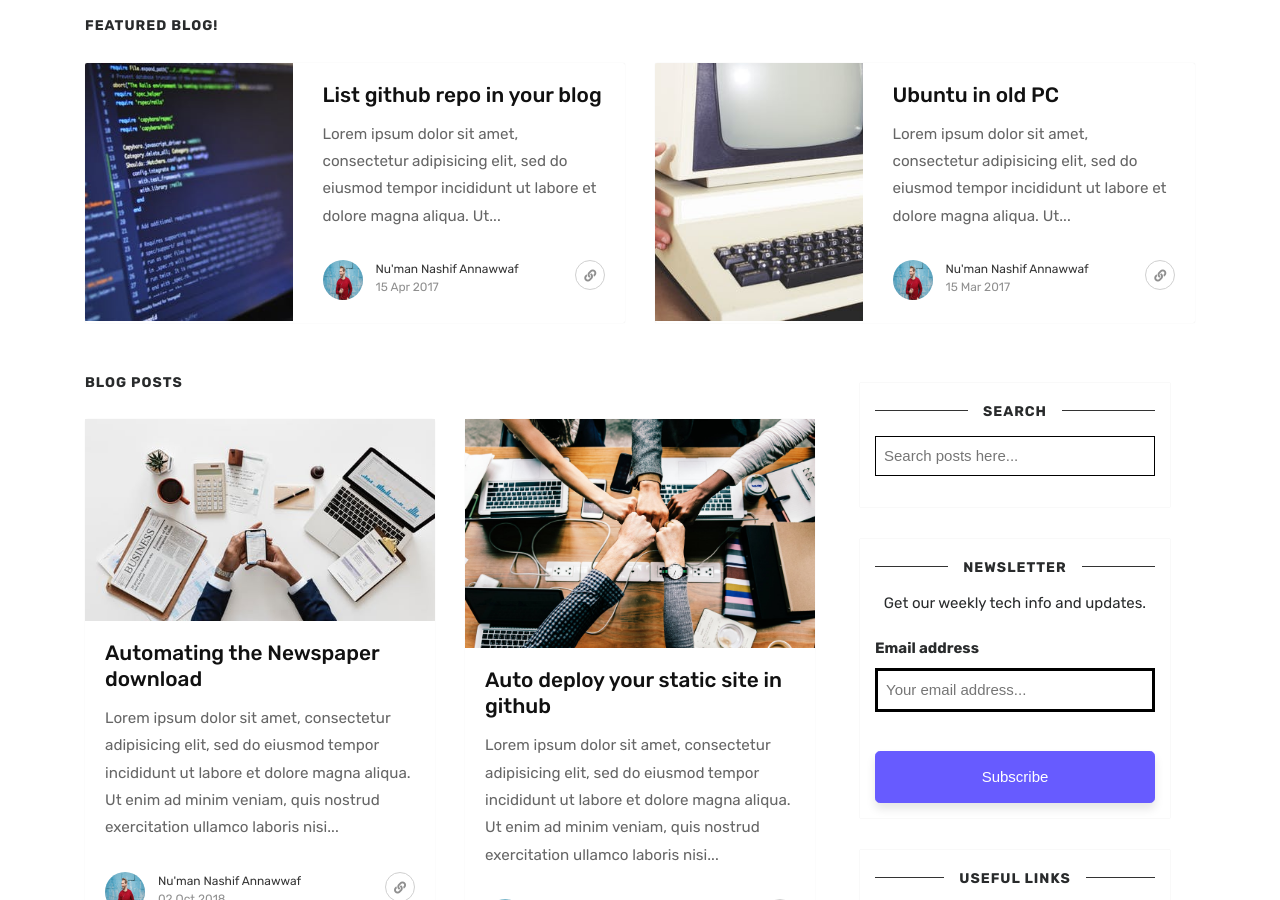
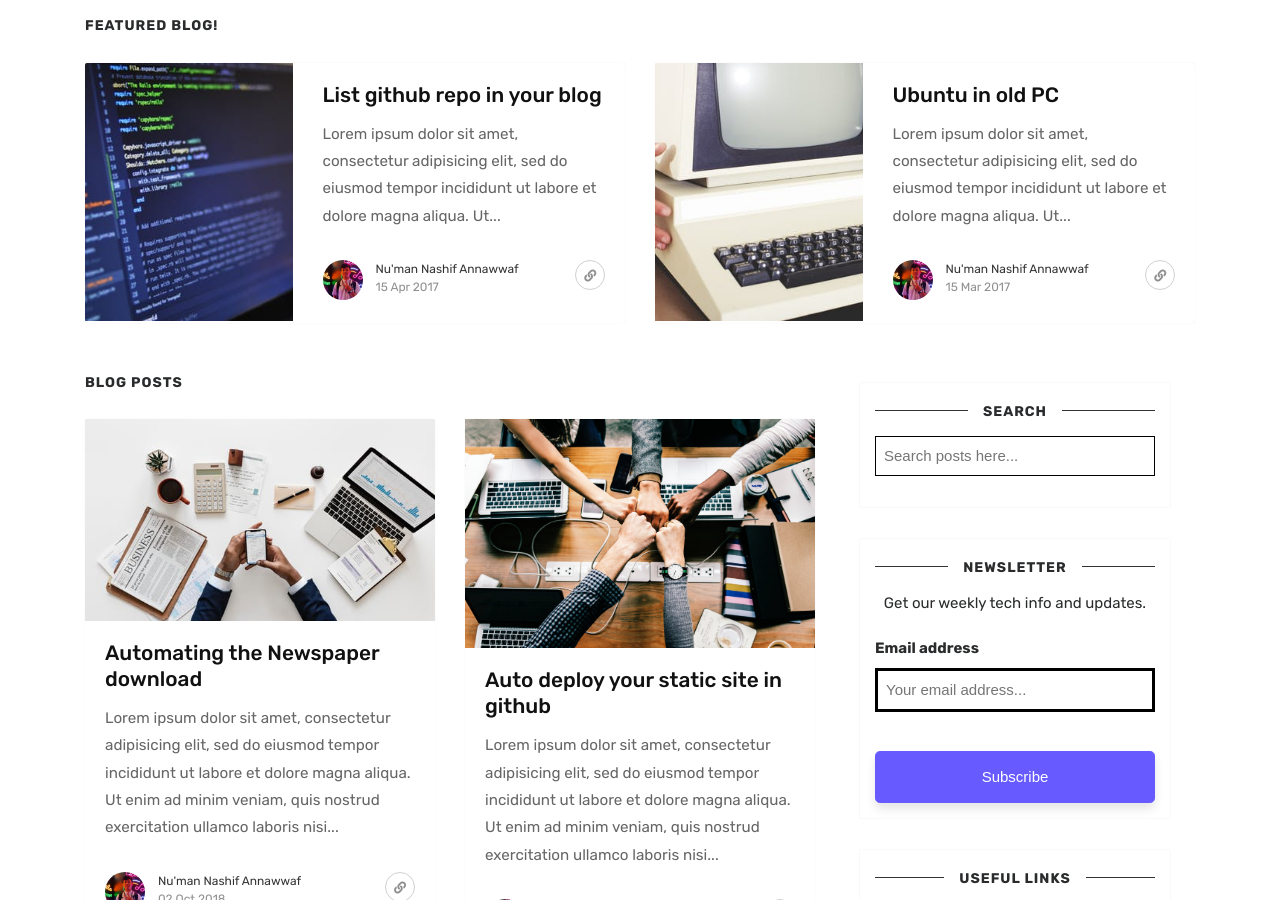
Before and after one commit to sudo-elhazent/sudo-elhazent.github.io, a Jekyll site: the page built from index.html, in a window 1280 px wide and 900 px high, scrolled down 753 px. Built offline with Jekyll 4.4.1, drawn with Linux system fonts in a browser that asks for light colours; nearby versions of some CDN libraries; the list of posts is cut into pages by our own code.

Commit message:
change profile photo

```diff
--- a/_config.yml
+++ b/_config.yml
@@ -3,7 +3,7 @@ name: Nu'man Nashif Annawwaf
 description: Just another website
 meta_description: Just another website
 logo: /assets/images/logo.png
-favicon: /assets/images/favicon.ico
+favicon: /assets/images/photo.ico
 paginate: 6
 baseurl:
 email: 'elhazent.mail@gmail.com'
@@ -16,8 +16,8 @@ authors:
   john:
     name: Nu'man
     display_name: Nu'man Nashif Annawwaf
-    image: /assets/images/john.jpg
-    email: hello@john.doe
+    image: /assets/images/photo.jpg
+    email: elhazent.mail@gmail.com
     web: example.com
     twitter:
     description: Hi, I am Nu'man Nashif Annawwaf.
```
Also changed, not shown: assets/images/photo.jpg (added).
